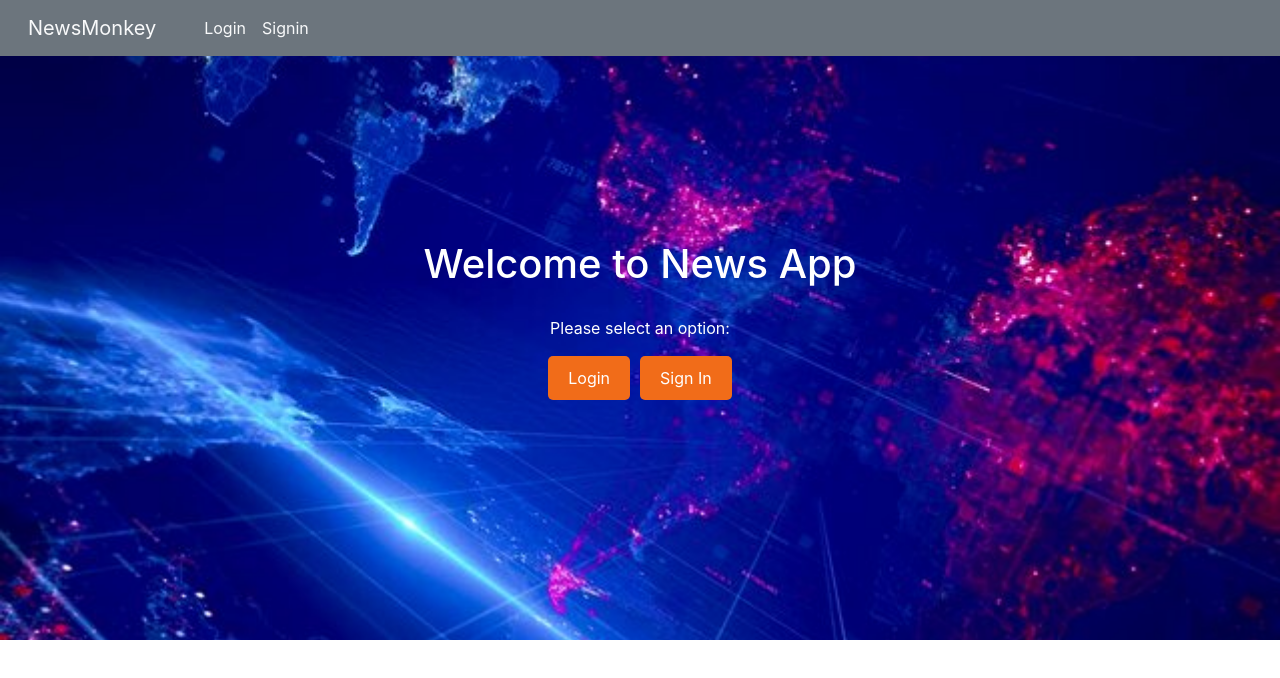
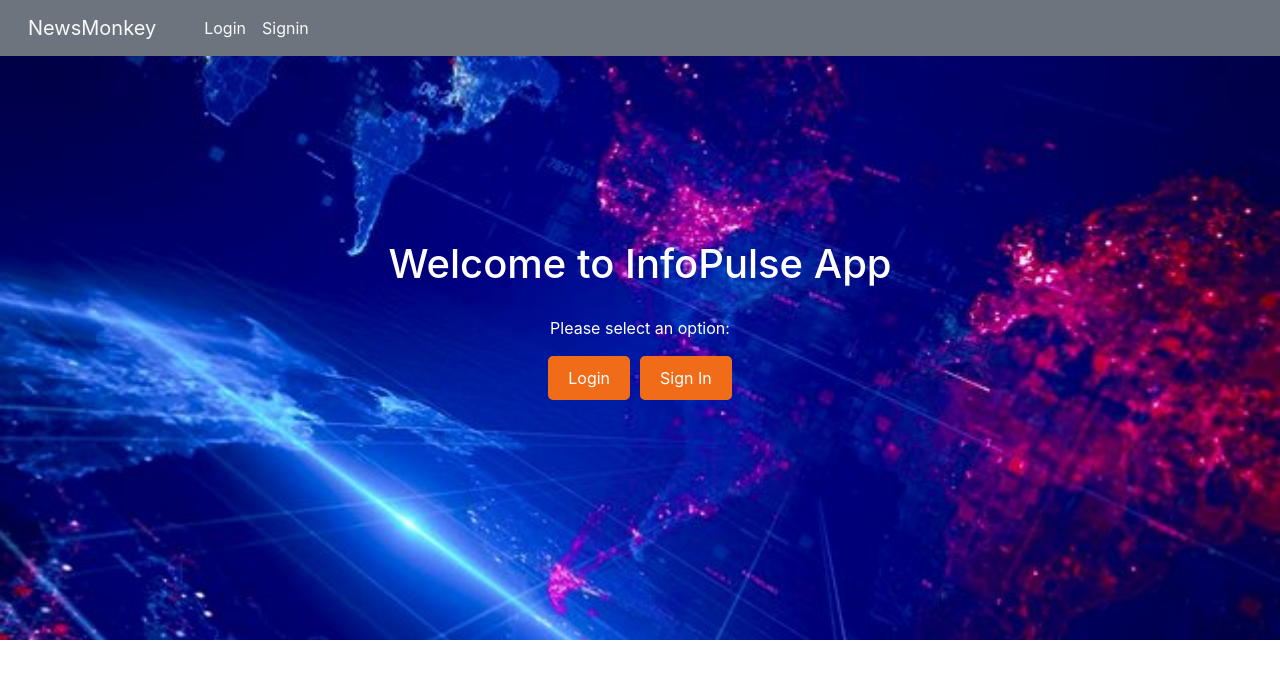
Before and after one commit to swaraj-jedhe/InfoPulse, a React (Create React App) app: page / in a window 1280 px wide. Shown: the top 678 px of the page. Built offline with nearby package versions, Linux system fonts and the light colour scheme.

Commit message:
Update Home.js

```diff
--- a/src/MyComponents/Pages/Home.js
+++ b/src/MyComponents/Pages/Home.js
@@ -8,7 +8,7 @@ const Home = () => {
 
   return (
     <div className="home-container">
-      <h1>Welcome to News App</h1>
+      <h1>Welcome to InfoPulse App</h1>
       <div className="home-content">
         {isLoggedIn ? (
           <p>You are logged in. View news content <Link to='/'>here</Link></p>
```
